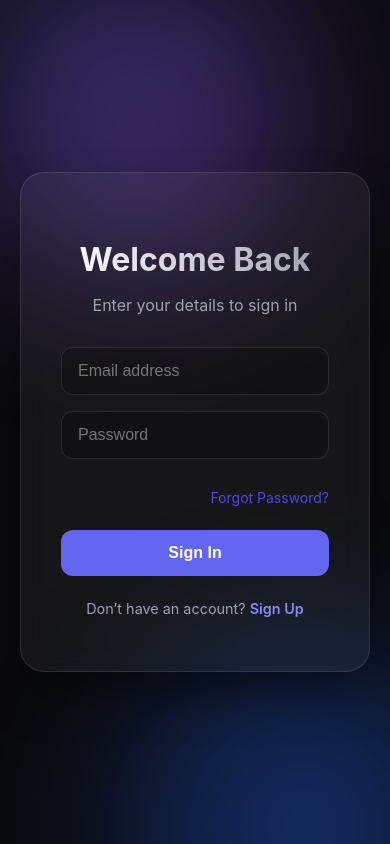
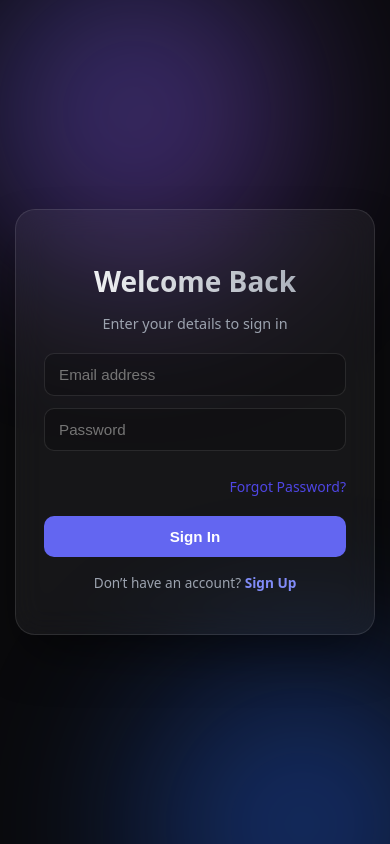
Before and after one commit to sudharsan-051006/News-Agents, a React (Vite) app: page /login in a window 390 px wide. Built offline with nearby package versions, Linux system fonts and the light colour scheme; no server answers.

Commit message:
Refactor Signup.css for improved layout and styling
Updated styles for the signup page, including adjustments to dimensions, padding, and font sizes for improved layout and responsiveness.

```diff
--- a/src/styles/Signup.css
+++ b/src/styles/Signup.css
@@ -1,15 +1,28 @@
-/* Signup.css */
+/* Prevent any accidental page overflow */
+html, body {
+  margin: 0;
+  padding: 0;
+  width: 100%;
+  height: 100%;
+  overflow: hidden; /* Locks the window so scrollbars won't appear on desktop */
+  background: #0a0a0c;
+  font-family: 'Inter', system-ui, sans-serif;
+  color: white;
+}
+
+* {
+  box-sizing: border-box;
+}
 
 .signup-page {
-  min-height: 100vh;
+  width: 100%;
+  height: 100vh;
   display: flex;
   align-items: center;
   justify-content: center;
-  background: #0a0a0c; /* Deep obsidian background */
+  background: #0a0a0c;
   overflow: hidden;
   position: relative;
-  font-family: 'Inter', system-ui, sans-serif;
-  color: white;
 }
 
 /* Moving background blobs for depth */
@@ -37,8 +50,8 @@
   position: relative;
   z-index: 10;
   width: 100%;
-  max-width: 420px;
-  padding: 20px;
+  max-width: 380px; /* Slightly tightened width to fit laptop heights better */
+  padding: 10px;
 }
 
 .glass-card {
@@ -46,15 +59,15 @@
   backdrop-filter: blur(15px);
   -webkit-backdrop-filter: blur(15px);
   border: 1px solid rgba(255, 255, 255, 0.1);
-  border-radius: 24px;
-  padding: 40px;
+  border-radius: 20px;
+  padding: 28px; /* Slightly compacted padding so it doesn't force a vertical scrollbar */
   box-shadow: 0 25px 50px -12px rgba(0, 0, 0, 0.5);
 }
 
 .title {
-  font-size: 2rem;
+  font-size: 1.75rem;
   font-weight: 700;
-  margin-bottom: 8px;
+  margin-bottom: 6px;
   text-align: center;
   background: linear-gradient(to right, #fff, #9ca3af);
   -webkit-background-clip: text;
@@ -64,20 +77,20 @@
 .subtitle {
   text-align: center;
   color: #9ca3af;
-  margin-bottom: 32px;
+  font-size: 0.9rem;
+  margin-bottom: 20px;
 }
 
 .modern-input {
   width: 100%;
-  padding: 14px 16px;
-  margin-bottom: 16px;
+  padding: 12px 14px;
+  margin-bottom: 12px;
   background: rgba(0, 0, 0, 0.2);
   border: 1px solid rgba(255, 255, 255, 0.1);
-  border-radius: 12px;
+  border-radius: 10px;
   color: white;
-  font-size: 1rem;
+  font-size: 0.95rem;
   transition: all 0.3s ease;
-  box-sizing: border-box;
 }
 
 .modern-input:focus {
@@ -89,16 +102,16 @@
 
 .submit-btn {
   width: 100%;
-  padding: 14px;
+  padding: 12px;
   background: #6366f1;
   color: white;
   border: none;
-  border-radius: 12px;
-  font-size: 1rem;
+  border-radius: 10px;
+  font-size: 0.95rem;
   font-weight: 600;
   cursor: pointer;
   transition: transform 0.2s, background 0.2s;
-  margin-top: 10px;
+  margin-top: 6px;
 }
 
 .submit-btn:hover {
@@ -111,10 +124,10 @@
 }
 
 .footer-text {
-  margin-top: 24px;
+  margin-top: 16px;
   text-align: center;
   color: #9ca3af;
-  font-size: 0.9rem;
+  font-size: 0.85rem;
 }
 
 .login-link {
@@ -130,9 +143,76 @@
 .error-message {
   color: #ef4444;
   background: rgba(239, 68, 68, 0.1);
-  padding: 10px;
-  border-radius: 8px;
-  font-size: 0.85rem;
+  padding: 8px;
+  border-radius: 6px;
+  font-size: 0.8rem;
   text-align: center;
-  margin-bottom: 16px;
+  margin-bottom: 12px;
 }
+
+/* =========================================
+   SPLIT SCREEN LAYOUT (LAPTOP & DESKTOP)
+   ========================================= */
+/* Split screen layout container */
+.split-login-container {
+  display: flex;
+  width: 100%;
+  height: 100vh;
+  overflow: hidden;
+  background-color: #0a0a0c;
+  position: relative; /* Required for absolute blobs */
+}
+
+/* Form side styling */
+.login-form-side {
+  flex: 1;
+  display: flex;
+  align-items: center;
+  justify-content: center;
+  position: relative;
+  z-index: 2;
+  background: transparent; /* Let background blobs show through */
+  padding: 1rem;
+  height: 100%;
+  overflow: hidden;
+}
+
+/* Drift wall side styling */
+.drift-wall-side {
+  flex: 1;
+  height: 100%;
+  position: relative;
+  overflow: hidden;
+  background: transparent; /* Removes the hard box background */
+  z-index: 2;
+}
+
+/* =========================================
+   MOBILE RESPONSIVE STYLES (Screens <= 768px)
+   ========================================= */
+@media (max-width: 768px) {
+  html, body {
+    overflow-y: auto; /* Re-enable natural mobile scrolling */
+    height: auto;
+  }
+
+  .split-login-container {
+    flex-direction: column;
+    height: auto;
+    overflow: visible;
+  }
+
+  .login-form-side {
+    width: 100%;
+    min-height: 100vh;
+    padding: 1rem;
+    overflow: visible;
+  }
+
+  .drift-wall-side {
+    display: block;
+    width: 100%;
+    height: 300px;
+    order: -1; /* Puts drift wall at the top on mobile */
+  }
+}
```
